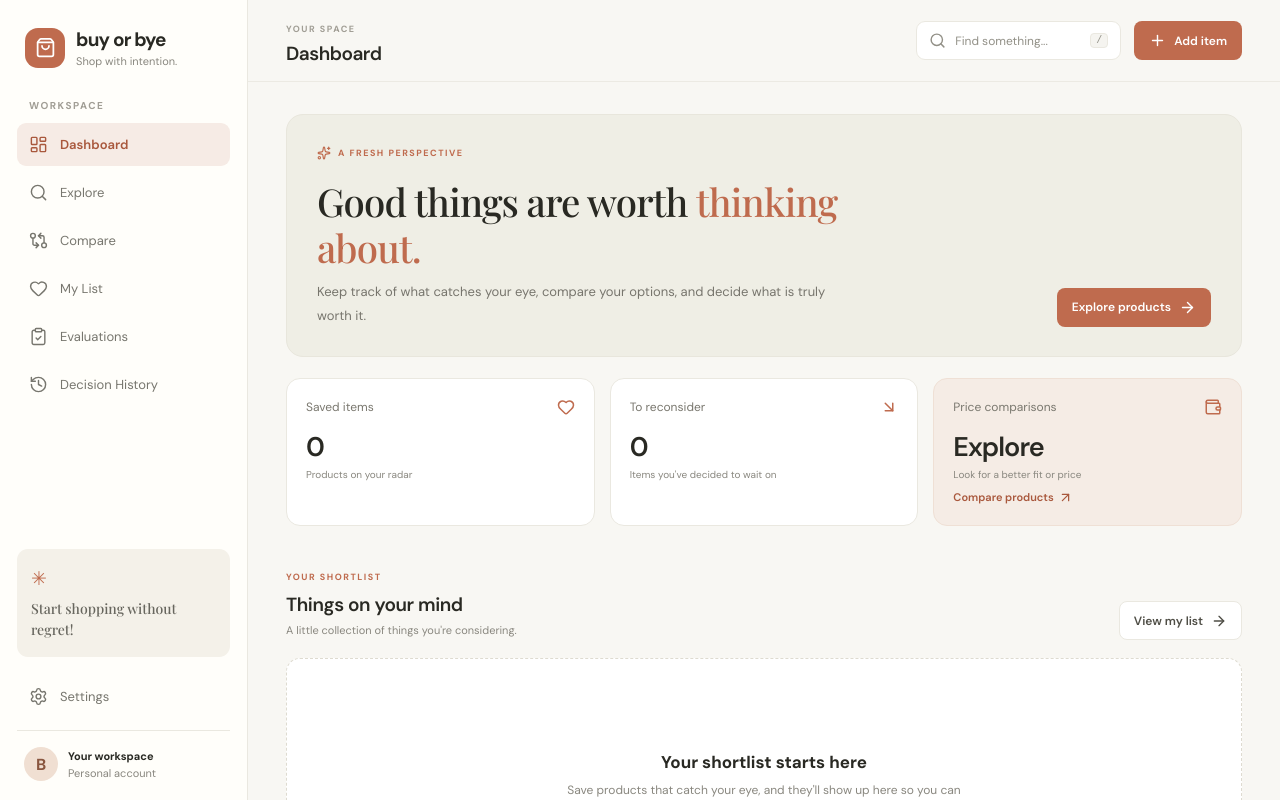
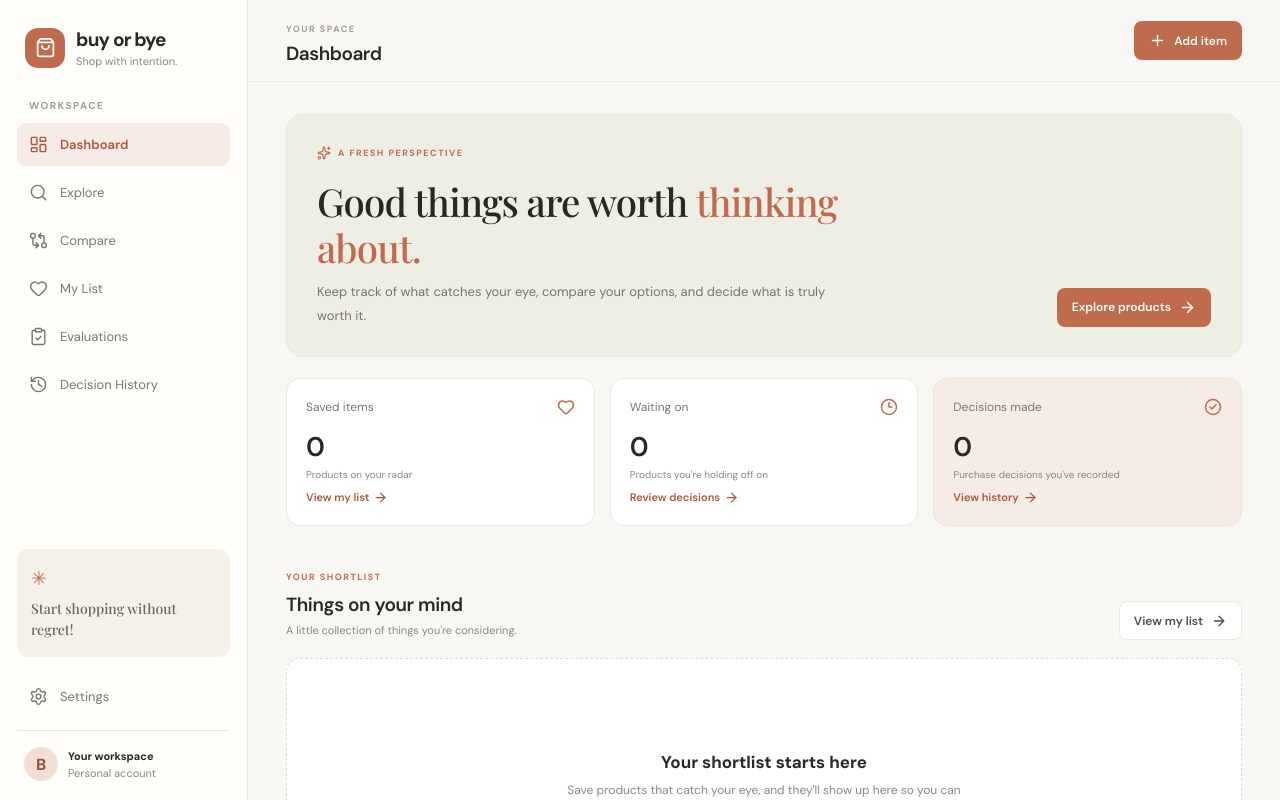
Before and after one commit to ericaocbu/buyorbye, a React (Vite) app: page /app in a window 1280 px wide. Shown: the top 800 px of the page. Built offline with nearby package versions, Linux system fonts and the light colour scheme; a web font is replaced by a local one.

Commit message:
minor edits to page layout + dashboard features

```diff
--- a/src/components/layout/AppLayout.jsx
+++ b/src/components/layout/AppLayout.jsx
@@ -1,7 +1,6 @@
-
 import { useState } from "react";
-import { Outlet, useLocation } from "react-router-dom";
-import { Menu, Search, Plus } from "lucide-react";
+import { Outlet, useLocation, useNavigate } from "react-router-dom";
+import { Menu, Plus } from "lucide-react";
 import Sidebar from "./Sidebar";
 
 const pageTitles = {
@@ -17,6 +16,7 @@ const pageTitles = {
 export default function AppLayout() {
   const [menuOpen, setMenuOpen] = useState(false);
   const location = useLocation();
+  const navigate = useNavigate();
   const title = pageTitles[location.pathname] || "Buy or Bye";
 
   return (
@@ -33,6 +33,7 @@ export default function AppLayout() {
             >
               <Menu size={21} />
             </button>
+
             <div>
               <span className="topbar-eyebrow">YOUR SPACE</span>
               <h1>{title}</h1>
@@ -41,21 +42,9 @@ export default function AppLayout() {
 
           <div className="topbar-actions">
             <button
-              className="topbar-search"
-              onClick={() => {
-                window.location.href = "/app/explore";
-              }}
-            >
-              <Search size={17} />
-              <span>Find something...</span>
-              <kbd>/</kbd>
-            </button>
-
-            <button
+              type="button"
               className="button button-primary topbar-add"
-              onClick={() => {
-                window.location.href = "/app/explore";
-              }}
+              onClick={() => navigate("/app/explore")}
             >
               <Plus size={17} />
               <span>Add item</span>
--- a/src/pages/DashboardPage.jsx
+++ b/src/pages/DashboardPage.jsx
@@ -1,13 +1,12 @@
-import { useState } from "react";
+
 import { useNavigate } from "react-router-dom";
 import {
-  ArrowDownRight,
   ArrowRight,
-  ArrowUpRight,
+  CheckCircle2,
+  Clock3,
   Heart,
   Search,
   Sparkles,
-  Wallet,
 } from "lucide-react";
 import { useWishlist } from "../context/WishlistContext";
 import ProductCard from "../components/products/ProductCard";
@@ -15,41 +14,12 @@ import ProductCard from "../components/products/ProductCard";
 export default function DashboardPage() {
   const navigate = useNavigate();
   const { wishlist, toggleWishlist, isSaved } = useWishlist();
-  const [selected, setSelected] = useState([]);
 
+  // Connect these counts to real evaluation data in the next step.
   const waitCount = 0;
+  const decisionsCount = 0;
+
   const savedProducts = wishlist.slice(0, 3);
-
-  function handleSave(product) {
-    toggleWishlist(product);
-    setSelected((current) =>
-      current.filter((id) => id !== product.id)
-    );
-  }
-
-  function toggleCompare(product) {
-    setSelected((current) => {
-      if (current.includes(product.id)) {
-        return current.filter((id) => id !== product.id);
-      }
-
-      if (current.length >= 3) return current;
-
-      return [...current, product.id];
-    });
-  }
-
-  const selectedProducts = savedProducts.filter((product) =>
-    selected.includes(product.id)
-  );
-
-  function openComparison() {
-    if (selectedProducts.length < 2) return;
-
-    navigate("/app/compare", {
-      state: { selectedProducts },
-    });
-  }
 
   return (
     <div className="dashboard-page">
@@ -84,33 +54,48 @@ export default function DashboardPage() {
           </div>
           <div className="stat-value">{wishlist.length}</div>
           <div className="stat-caption">Products on your radar</div>
+          <button
+            type="button"
+            className="text-link"
+            onClick={() => navigate("/app/list")}
+          >
+            View my list <ArrowRight size={15} />
+          </button>
         </article>
 
         <article className="stat-card">
           <div className="stat-top">
-            <span>To reconsider</span>
-            <ArrowDownRight size={18} />
+            <span>Waiting on</span>
+            <Clock3 size={18} />
           </div>
           <div className="stat-value">{waitCount}</div>
           <div className="stat-caption">
-            Items you've decided to wait on
+            Products you're holding off on
           </div>
+          <button
+            type="button"
+            className="text-link"
+            onClick={() => navigate("/app/evaluations")}
+          >
+            Review decisions <ArrowRight size={15} />
+          </button>
         </article>
 
         <article className="stat-card stat-card-accent">
           <div className="stat-top">
-            <span>Price comparisons</span>
-            <Wallet size={18} />
+            <span>Decisions made</span>
+            <CheckCircle2 size={18} />
           </div>
-          <div className="stat-value">Explore</div>
+          <div className="stat-value">{decisionsCount}</div>
           <div className="stat-caption">
-            Look for a better fit or price
+            Purchase decisions you've recorded
           </div>
           <button
+            type="button"
             className="text-link"
-            onClick={() => navigate("/app/compare")}
+            onClick={() => navigate("/app/history")}
           >
-            Compare products <ArrowUpRight size={15} />
+            View history <ArrowRight size={15} />
           </button>
         </article>
       </section>
@@ -138,9 +123,7 @@ export default function DashboardPage() {
                 key={product.id}
                 product={product}
                 saved={isSaved(product.id)}
-                onSave={handleSave}
-                selected={selected.includes(product.id)}
-                onCompare={toggleCompare}
+                onSave={toggleWishlist}
               />
             ))}
           </div>
@@ -158,40 +141,6 @@ export default function DashboardPage() {
             >
               Explore products <ArrowRight size={16} />
             </button>
-          </div>
-        )}
-
-        {selected.length > 0 && (
-          <div className="compare-bar">
-            <div>
-              <strong>
-                {selectedProducts.length} of 3 products selected
-              </strong>
-              <p>
-                {selectedProducts.length < 2
-                  ? "Select one more product to compare."
-                  : "Your comparison is ready."}
-              </p>
-            </div>
-
-            <div className="topbar-actions">
-              <button
-                type="button"
-                className="button button-secondary"
-                onClick={() => setSelected([])}
-              >
-                Clear
-              </button>
-
-              <button
-                type="button"
-                className="button button-primary"
-                disabled={selectedProducts.length < 2}
-                onClick={openComparison}
-              >
-                Compare selected
-              </button>
-            </div>
           </div>
         )}
       </section>
```
